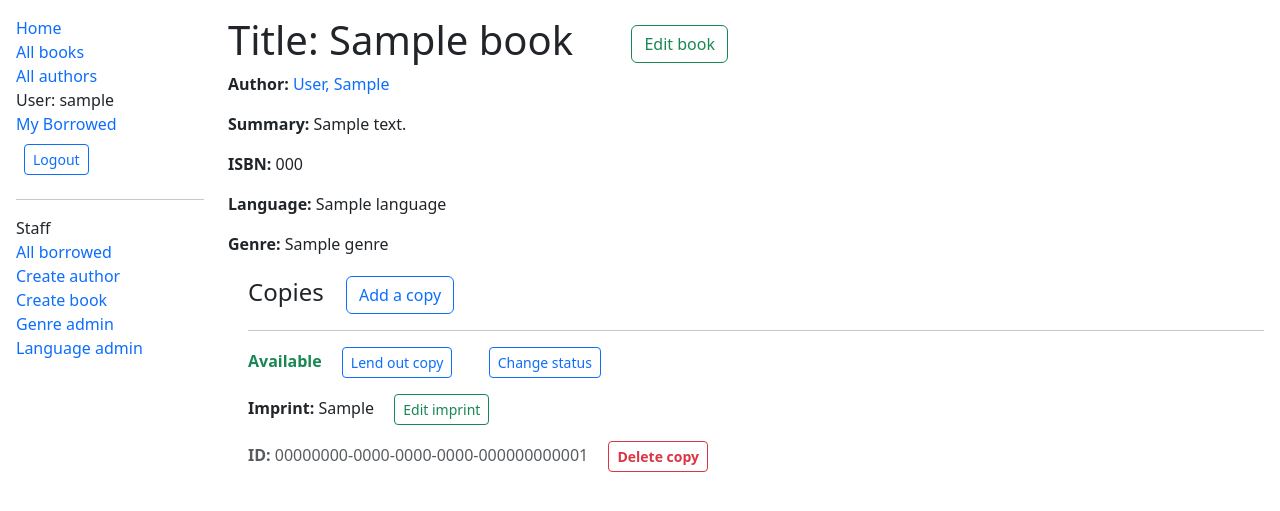
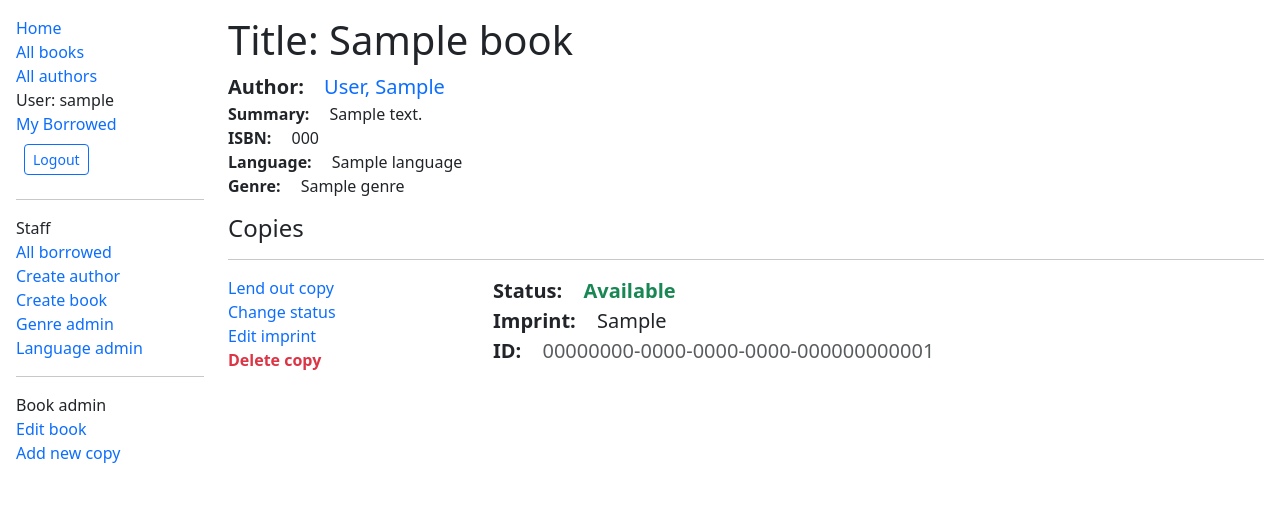
Before and after one commit to Inu-Oh/bibli, a Django app: page /catalog/book/1 in a window 1280 px wide. Shown: the top 511 px of the page. Run offline with Django 5.2, Linux system fonts and the light colour scheme; a user stored in the database is signed in; tables that the repository leaves empty hold one stand-in row (values such as "Sample post"); some libraries are stand-ins or nearby versions.

Commit message:
revised layout of links for librarian manage vies on book detail view

```diff
--- a/catalog/templates/base_generic.html
+++ b/catalog/templates/base_generic.html
@@ -77,6 +77,7 @@
                             <a href="{% url 'languages' %}">Language admin</a>
                         </li>
                         {% endif %}
+                        {% block subnav %}{% endblock %}
                     </ul>
                     {% endif %}
                 {% endblock %}
--- a/catalog/templates/catalog/book_detail.html
+++ b/catalog/templates/catalog/book_detail.html
@@ -1,75 +1,86 @@
 {% extends "base_generic.html" %}
 
 
-{% block content %}
-<h1>
-    Title: {{ book.title }}
+{% block subnav %}
+
+<hr>Book admin<br>
+
     {% if perms.catalog.change_book %}
-        <a class="ms-5 btn btn-outline-success"
-            href="{% url 'book-update' book.id %}">Edit book</a>
+        <a href="{% url 'book-update' book.id %}">Edit book</a><br>
+    {% endif %}
+    {% if perms.catalog.add_bookinstance %}
+        <a href="{% url 'bookinst-create' book.id %}">Add new copy</a><br>
     {% endif %}
     {% if book.bookinstance_set.all.count == 0 %}
     {% if perms.catalog.delete_book %}
-        <a class="ms-5 btn btn-outline-danger fw-bold"
+        <a class="text-danger fw-bold"
             href="{% url 'book-delete' book.id %}">Delete book</a>
     {% endif%}{% endif %}
-</h1>
+
+{% endblock %}
+
+
+{% block content %}
+<header>
+    <h1>Title: {{ book.title }}</h1>
 
     <p>
-    <strong>Author:</strong>
-    <a href="{{ book.author.get_absolute_url }}">{{ book.author }}</a>
+        <strong class="me-3 fs-5">Author:</strong>
+            <a href="{{ book.author.get_absolute_url }}"
+                class="fs-5">{{ book.author }}</a><br>
+        <strong class="me-3">Summary:</strong> {{ book.summary }}<br>
+        <strong class="me-3">ISBN:</strong> {{ book.isbn }}<br>
+        <strong class="me-3">Language:</strong> {{ book.language }}<br>
+        <strong class="me-3">Genre:</strong> {{ book.genre.all|join:", " }}
     </p>
-<p><strong>Summary:</strong> {{ book.summary }}</p>
-<p><strong>ISBN:</strong> {{ book.isbn }}</p>
-<p><strong>Language:</strong> {{ book.language }}</p>
-<p><strong>Genre:</strong> {{ book.genre.all|join:", " }}</p>
+</header>
 
-<div style="margin-left:20px;margin-top:20px">
-    <h4>Copies
-        {% if perms.catalog.add_bookinstance %}
-            <a href="{% url 'bookinst-create' book.pk %}"
-                class="btn btn-outline-primary mx-3" >
-                Add a copy
-            </a>
-        {% endif %}
-    </h4>
+<main>
+<h4>Copies</h4>
+
 {% for copy in book.bookinstance_set.all %}
 <hr />
-        <p class="{% if copy.status == 'a' %}text-success fw-bold{% elif copy.status == 'm' %}text-danger fw-bold{% else %}text-warning fw-bold{% endif %}">
-            {{ copy.get_status_display }}
-        {% if perms.catalog.change_bookinstance and copy.status == 'a' %}
-        <a href="{% url 'loan-book' copy.id %}"
-            class="btn btn-sm btn-outline-primary mx-3">Lend out copy</a>
-            {% if copy.status == 'o' %}
-                <span class="text-secondary fw-normal p-3">
-                    Due to be returned: {{ copy.due_back }}
-                </span>
+<div class="containter">
+  <div class="row">
+    <div class="col-3">
+        {% if perms.catalog.change_bookinstance %}
+
+        {% if copy.status == 'a' %}
+            <a href="{% url 'loan-book' copy.id %}">Lend out copy</a><br>
         {% endif %}
-        {% endif %}
-            <a href="{% url 'status-update' copy.id %}"
-                class="btn btn-sm btn-outline-primary mx-3">
+
+        <a href="{% url 'status-update' copy.id %}">
             {% if copy.status == 'o' %}
                 Return copy
             {% else %}
                 Change status
             {% endif %}
-            </a>
+        </a><br>
 
-        </p>
-        <p>
-            <strong>Imprint:</strong> {{ copy.imprint }}
-            {% if perms.catalog.change_bookinstance %}
-                <a href="{% url 'bookinst-update' copy.id %}"
-                    class="btn btn-sm btn-outline-success mx-3">Edit imprint</a>
+        <a href="{% url 'bookinst-update' copy.id %}">Edit imprint</a><br>
+
         {% endif %}
-        </p>
-        <p class="text-muted">
-            <strong>ID: </strong> {{ copy.id }}
-            {% if perms.catalog.delete_bookinstance and copy.status == 'a' or perms.catalog.delete_bookinstance and copy.status == 'm' %}
-            <a href="{% url 'bookinst-delete' copy.id %}"
-                class="btn btn-sm btn-outline-danger mx-3 fw-bold">Delete copy</a>
-            {% endif %}
-        </p>
+
+        {% if perms.catalog.delete_bookinstance %}
+        {% if copy.status == 'a' or copy.status == 'm' %}
+        <a href="{% url 'bookinst-delete' copy.id %}"class="text-danger fw-bold">Delete copy</a>
+        {% endif %}{% endif %}
+    </div>
+    <div class="col-9 fs-5">
+        <p><strong class="me-3">Status:</strong> <span
+            class="{% if copy.status == 'a' %}text-success fw-bold{% elif copy.status == 'm' %}text-danger fw-bold{% else %}text-warning fw-bold{% endif %}">
+            {{ copy.get_status_display }}</span>
+            {% if copy.status == 'o' %}
+                <span class="text-secondary fw-normal p-3">
+                    Due to be returned: {{ copy.due_back }}
+                </span>
+            {% endif %}<br>
+        <strong class="me-3">Imprint:</strong> {{ copy.imprint }}<br>
+        <strong class="me-3">ID:</strong> <span class="text-muted">{{ copy.id }}</span></p>
+    </div>
+  </div>
+</div>
 {% endfor %}
-</div>
+
+</main>
 {% endblock %}
```
Also changed, not shown: catalog/views.py (line endings or trailing spaces). Lines whose indentation alone changed are shown as unchanged.
